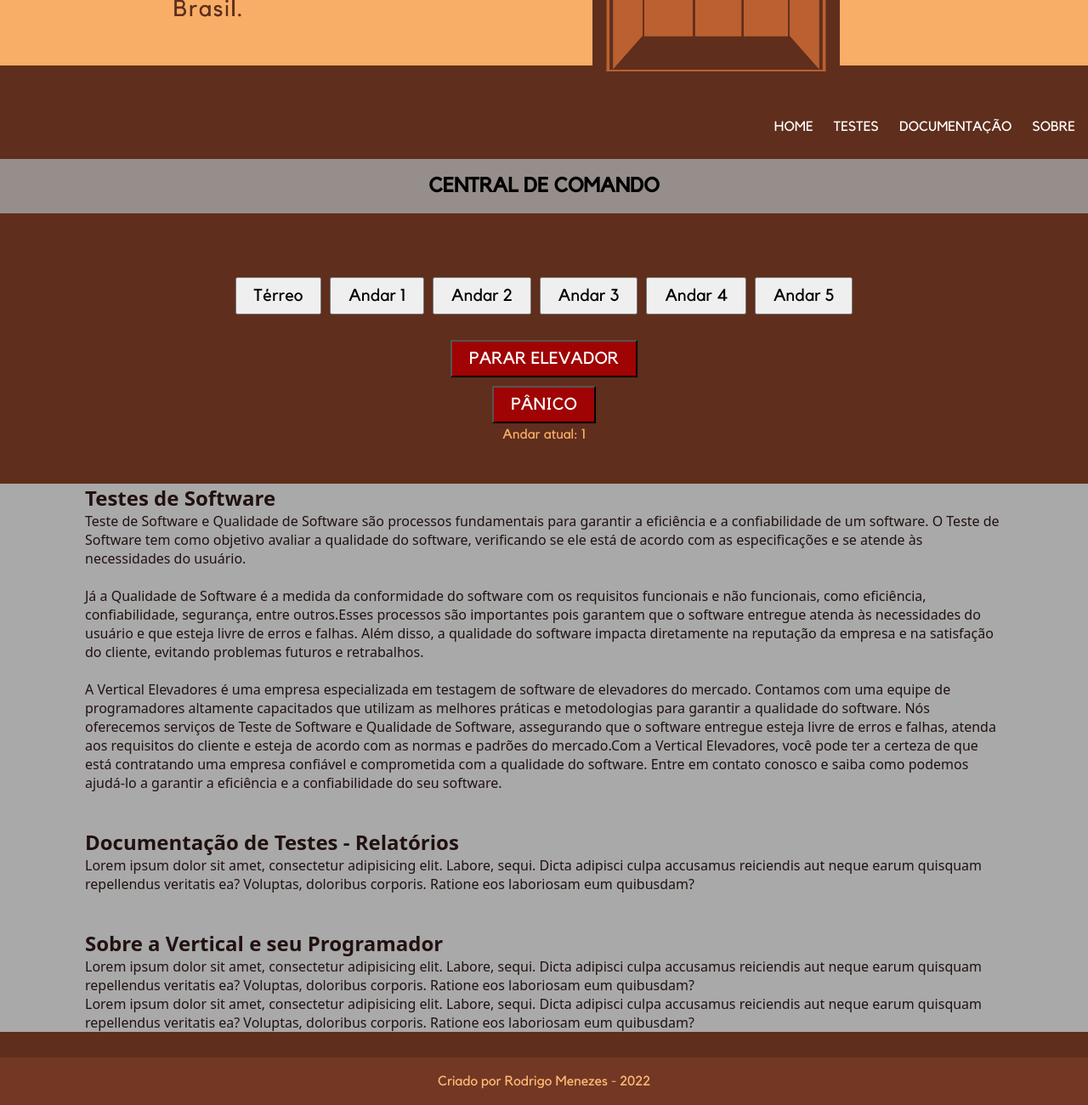
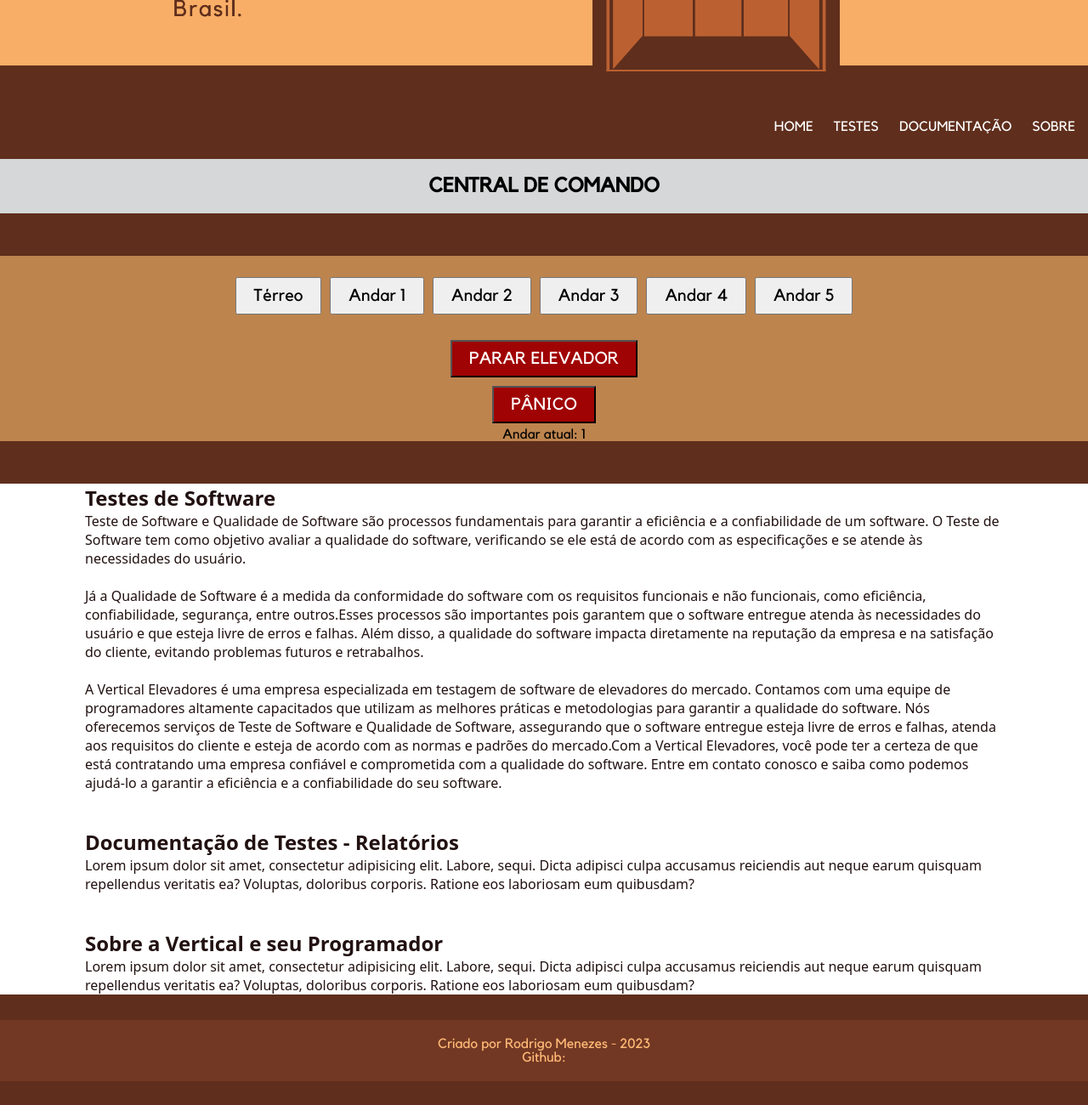
Before and after one commit to rodrusantu-dev/VerticalElevadores, a website: page index.html in a window 1280 px wide. Shown: the part 343-1643 px from the top of the page at 85% size. After the commit the page ends 1615 px from the top, so only its background shows below. Drawn offline with Linux system fonts and the light colour scheme.

Commit message:
Módulo Cucumbers

```diff
--- a/css/main.css
+++ b/css/main.css
@@ -4,12 +4,13 @@
     align-items: center;
     margin-top: 30px;
     margin-bottom: 50px;
-    color: #F8AE67;
+    color: #030200;
     font-family: kollektif;
+    background-color: #bd844e;
 }
 
 .tituloCentral{
-    background-color: #968e8b;
+    background-color: #d5d7d8;
     display: flex;
     flex-direction: column;
     align-items: center;
--- a/css/paginas.css
+++ b/css/paginas.css
@@ -1,9 +1,8 @@
 paginas {
     color: rgb(34, 17, 17);
-    background-color: darkgrey;
+    background-color: #ffffff;
     gap: 10px;
     font-weight: 0;
-    font-family: sans-serif;
     font-family:system-ui, -apple-system, BlinkMacSystemFont, 'Segoe UI', Roboto, Oxygen, Ubuntu, Cantarell, 'Open Sans', 'Helvetica Neue', sans-serif;
     display: flex;
     flex-wrap: wrap;
--- a/index.html
+++ b/index.html
@@ -105,12 +105,6 @@
             <p>Lorem ipsum dolor sit amet, consectetur adipisicing elit. Labore, sequi. Dicta adipisci culpa accusamus
                 reiciendis aut neque earum quisquam repellendus veritatis ea? Voluptas, doloribus corporis. Ratione
                 eos laboriosam eum quibusdam?</p>
-
-            <p>Lorem ipsum dolor sit amet, consectetur adipisicing elit. Labore, sequi. Dicta adipisci culpa accusamus
-                    reiciendis aut neque earum quisquam repellendus veritatis ea? Voluptas, doloribus corporis. Ratione
-                    eos laboriosam eum quibusdam?</p>
-
-
            </section>
     </paginas>
 
@@ -120,6 +114,7 @@
 
 </body>
 <footer>
-    <p class="footer">Criado por Rodrigo Menezes - 2022</p>
+    <p class="footer">Criado por Rodrigo Menezes - 2023</p>
+    <p class="footer">Github: </p>
 </footer>
 </html>
```
Also changed, not shown: package.json (added, +17 -0 lines), 3 other files.
